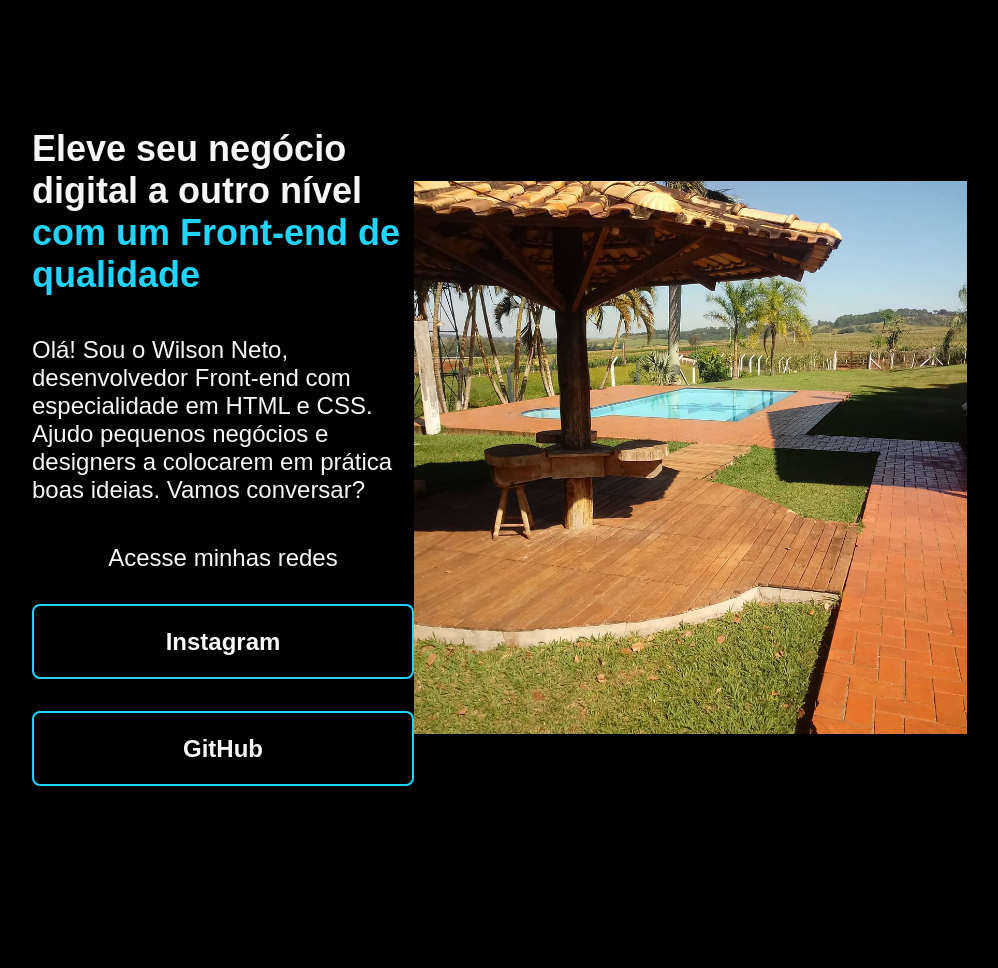
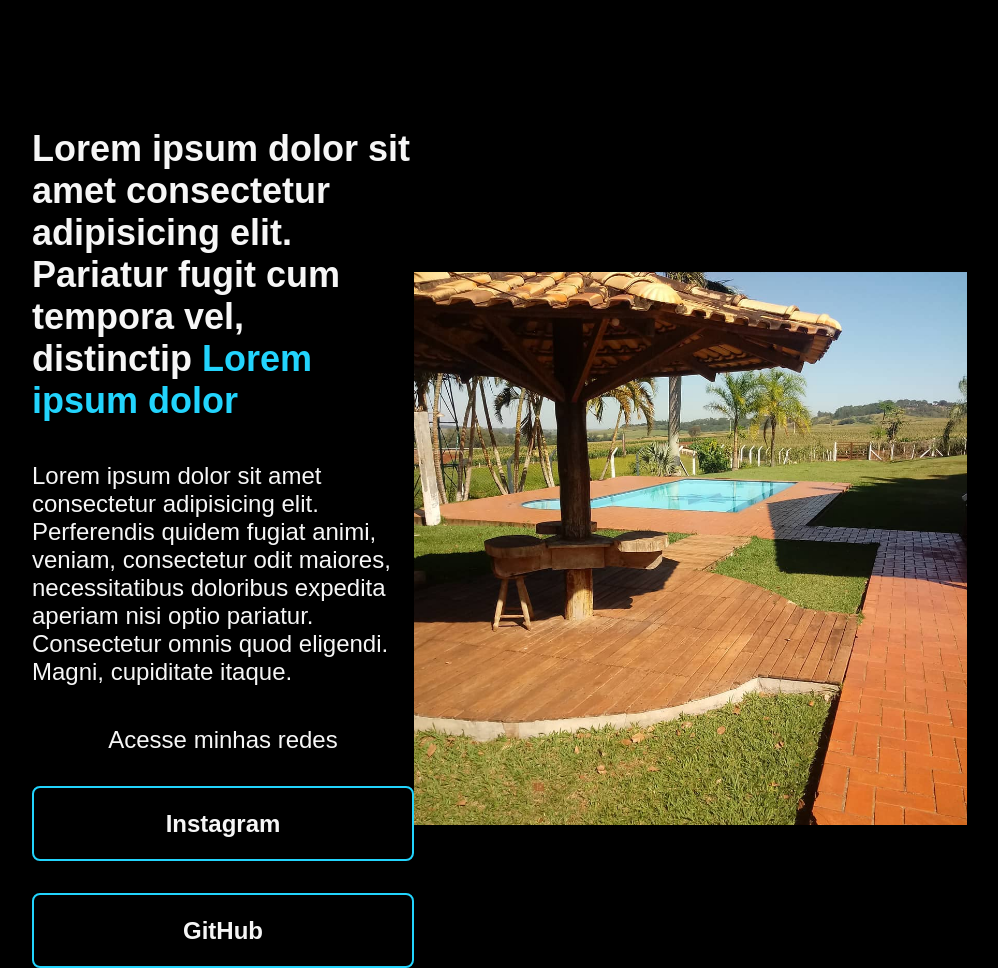
Before and after one commit to wilsongneto/portifolioHTMLeCSS, a plain HTML site: page index.html in a window 1280 px wide. Shown: the whole page, without its empty margins (160-1158 px from the left). Before the commit the page ends 928 px from the top, so only its background shows below. Drawn offline with Linux system fonts and the light colour scheme.

Commit message:
alterando textos para mudanças futuras

```diff
--- a/index.html
+++ b/index.html
@@ -10,8 +10,8 @@
     <header></header>
     <main class="apresentacao">
         <section class="apresentacao-conteudo">
-            <h1 class="apresentacao-conteudo-titulo">Eleve seu negócio digital a outro nível <strong class="titulo-destaque">com um Front-end de qualidade</strong></h1>
-            <p class="apresentacao-conteudo-texto">Olá! Sou o Wilson Neto, desenvolvedor Front-end com especialidade em HTML e CSS. Ajudo pequenos negócios e designers a colocarem em prática boas ideias. Vamos conversar?</p>
+            <h1 class="apresentacao-conteudo-titulo">Lorem ipsum dolor sit amet consectetur adipisicing elit. Pariatur fugit cum tempora vel, distinctip <strong class="titulo-destaque">Lorem ipsum dolor</strong></h1>
+            <p class="apresentacao-conteudo-texto">Lorem ipsum dolor sit amet consectetur adipisicing elit. Perferendis quidem fugiat animi, veniam, consectetur odit maiores, necessitatibus doloribus expedita aperiam nisi optio pariatur. Consectetur omnis quod eligendi. Magni, cupiditate itaque.</p>
             <div class="apresentacao-links">
                 <h2 class="apresentacao-links-subtitulo">Acesse minhas redes</h2>
                 <a class="apresentacao-links-link" href="https://www.instagram.com/wilsongneto/" target="_blank">Instagram</a>
```
